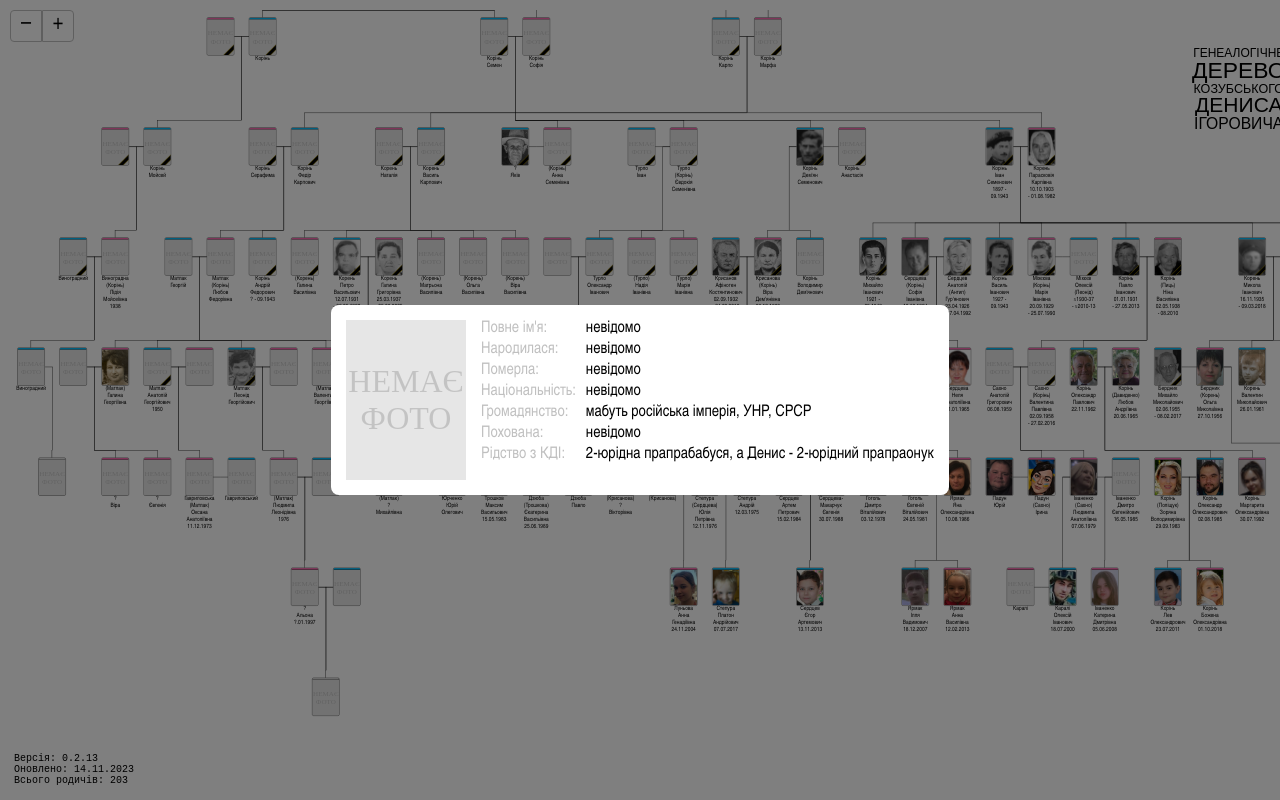
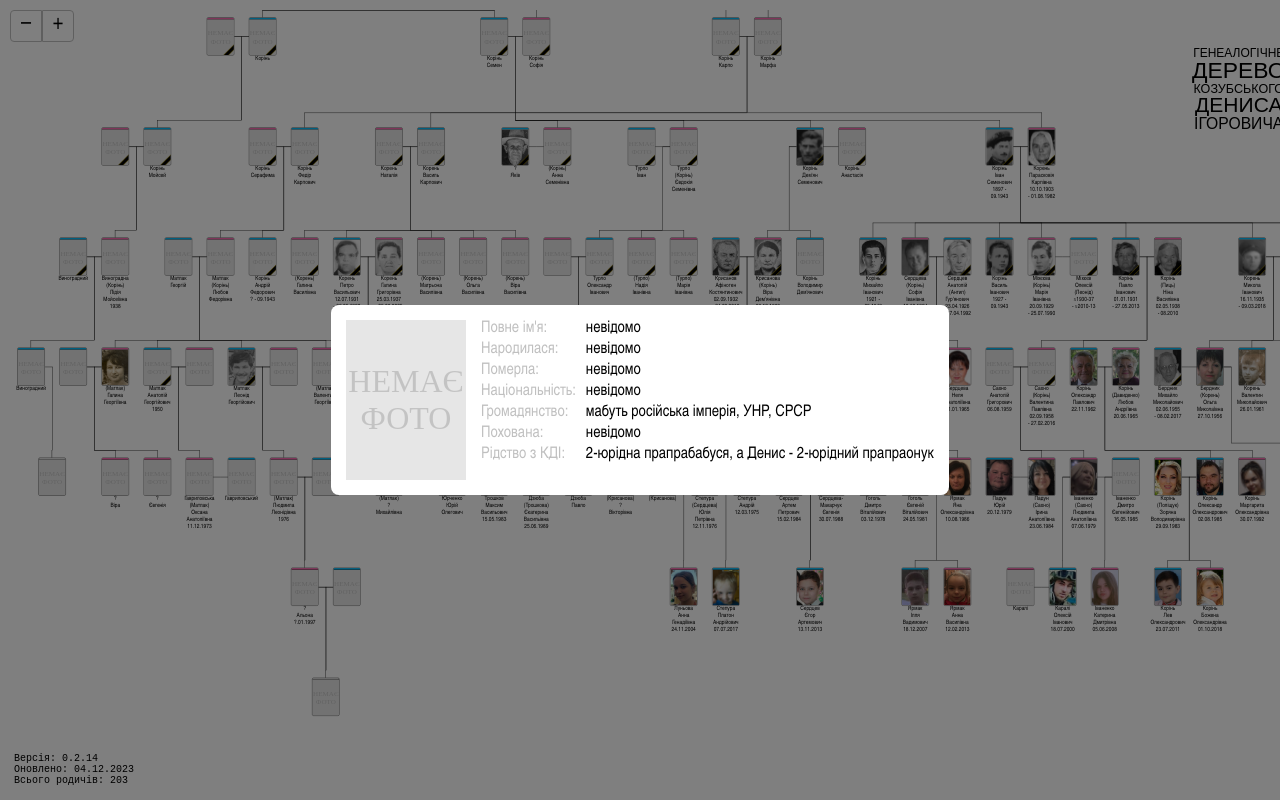
Before and after one commit to kozubskyi/genealogical-tree, a React (Create React App) app: page /genealogical-tree/person/1-1 in a window 1280 px wide. Shown: the top 800 px of the page. Built offline with nearby package versions, Linux system fonts and the light colour scheme; a web font is replaced by a local one.

Commit message:
Padun update

```diff
--- a/package.json
+++ b/package.json
@@ -1,6 +1,6 @@
 {
 	"name": "genealogical-tree",
-	"version": "0.2.13",
+	"version": "0.2.14",
 	"homepage": "https://kozubskyi.github.io/genealogical-tree",
 	"private": true,
 	"dependencies": {
--- a/src/components/Info/Info.jsx
+++ b/src/components/Info/Info.jsx
@@ -4,8 +4,8 @@ import data from '../../data'
 const Info = () => {
 	return (
 		<div className="Info">
-			<div>Версія: 0.2.13</div>
-			<div>Оновлено: 14.11.2023</div>
+			<div>Версія: 0.2.14</div>
+			<div>Оновлено: 04.12.2023</div>
 			<div>Всього родичів: {data.length}</div>
 		</div>
 	)
```
Also changed, not shown: src/data.js, src/photos/Міхєєва (Корінь) Марія Іванівна фото.jpg (deleted), src/photos/Падун (Сахно) Ірина Анатоліївна.jpg (added).
